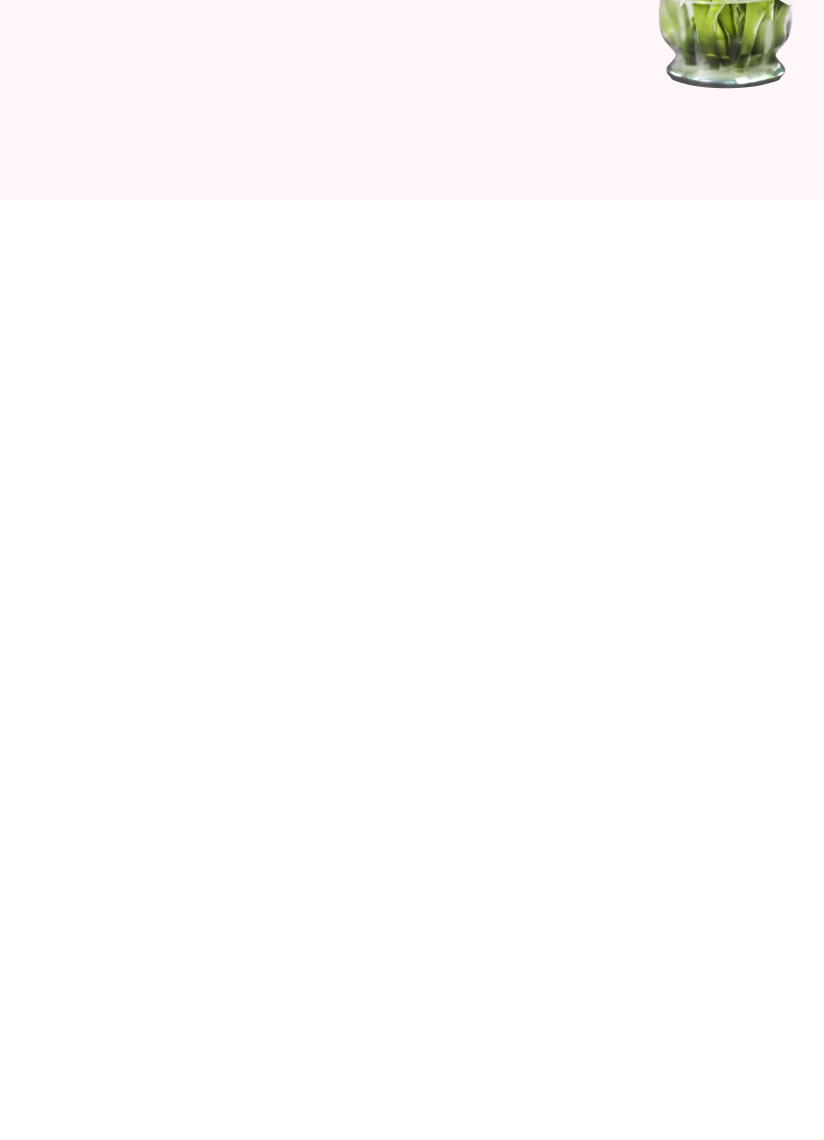
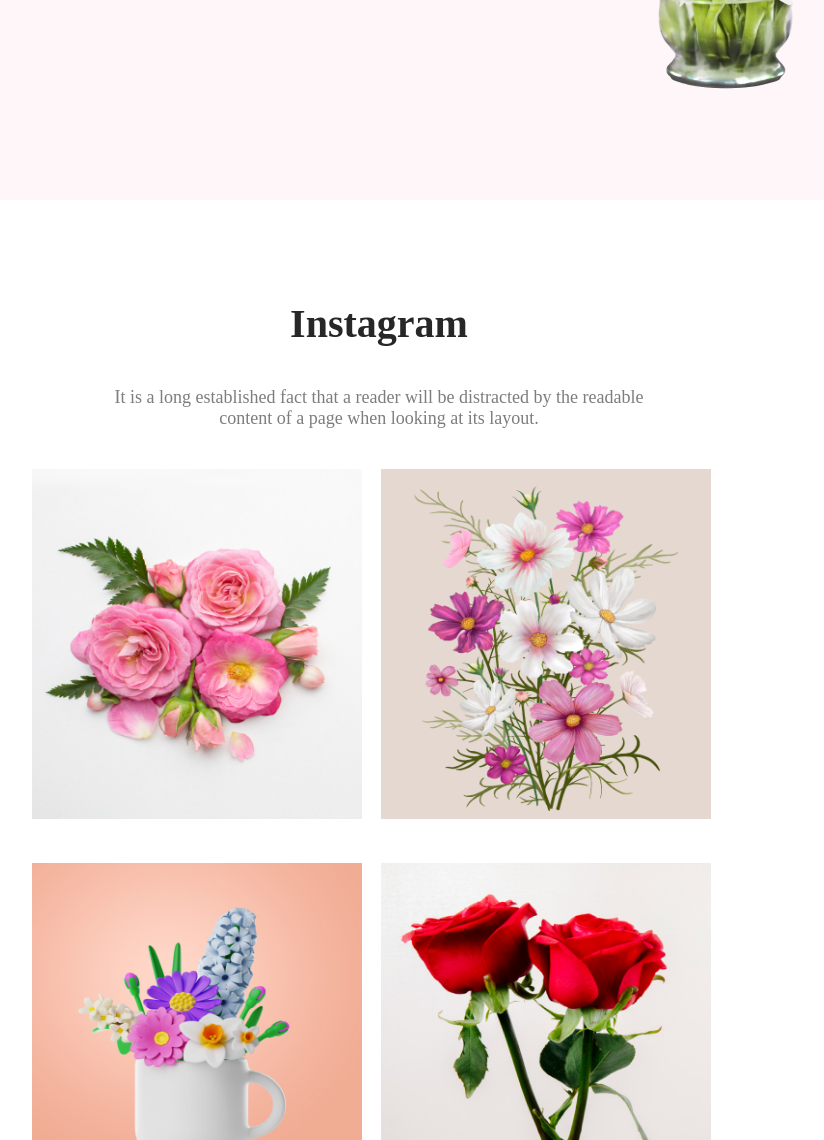
Before and after one commit to mkrafiyah/rafiyas-flower-shop, a plain HTML site: page index.html in a window 1280 px wide. Shown: the part 2140-3280 px from the top of the page, without its empty margins (261-1085 px from the left). Before the commit the page ends 2340 px from the top, so only its background shows below. Drawn offline with Linux system fonts and the light colour scheme.

Commit message:
instagram section added

```diff
--- a/index.html
+++ b/index.html
@@ -72,6 +72,24 @@
             </div>
 
         </section>
+        <!--This is the instagram section-->
+        <section>
+            <div class="instagram-container">
+
+                    <h2 class="insta-title">Instagram</h2>
+                    <p class="insta-description">It is a long established fact that a reader will be distracted by the readable <br> content of a page when looking at its layout.</p>
+                    <div class="instagram-picure">
+                        <img class="insta-flower" src="./images/Flower 01.png" alt="Rose">
+                        <img class="insta-flower" src="./images/Rectangle 4.png" alt="Jasmine">
+                        <img class="insta-flower" src="./images/Rectangle 5.png" alt="Jasmine in cup">
+                        <img class="insta-flower" src="./images/Rectangle 6.png" alt="Red Rose">
+
+                    </div>
+
+
+
+            </div>
+        </section>
     </main>
 
     <!--This is the footer section-->
--- a/styles/style.css
+++ b/styles/style.css
@@ -151,3 +151,29 @@
     text-align: center;
 
 }
+/*instagram section starts*/
+.instagram-container{
+    width: 80%;
+    height: 80vh;
+    text-align: center;
+    margin: auto;
+
+
+}
+.insta-title{
+    color: #272727;
+    font-size: 40px;
+    font-weight: 800;
+    margin: 100px 0px 40px 0px;
+}
+.insta-description{
+    color: rgba(39, 39, 39, 0.60);
+    font-size: 18px;
+}
+.insta-flower{
+    width: 330px;
+    height: 350px;
+    margin-right: 15px;
+    margin-top: 40px;
+
+}
```
